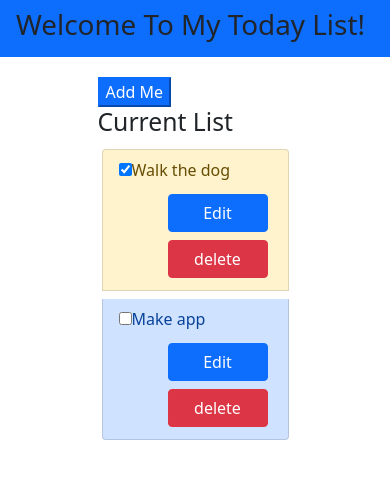
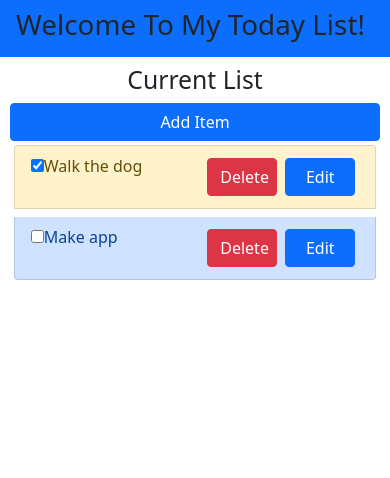
Before and after one commit to nacerillo/stem-todo, a React (Create React App) app: page / in a window 390 px wide. Shown: the top 478 px of the page. Built offline with nearby package versions, Linux system fonts and the light colour scheme.

Commit message:
cleaning up display by centering list title and adding media queries

```diff
--- a/src/AddTodoModal.tsx
+++ b/src/AddTodoModal.tsx
@@ -1,6 +1,5 @@
 import React, { useState,ChangeEvent, FormEvent  } from "react";
 import Modal from 'react-bootstrap/Modal';
-
 import { AddTodo } from "./types";
 interface AddTodoFormProps {
   addTodo: AddTodo;
@@ -23,8 +22,12 @@ const AddTodoModal: React.FC<AddTodoFormProps> = ({ addTodo }) => {
   };
   return (
     <React.Fragment>
+      <div>
 
-    <button className="btn-primary" onClick = {handleShow}>Add Me</button>
+         <h2 className = "text-center">Current List</h2>
+    <button className="btn btn-block btn-primary" onClick = {handleShow}>Add Item</button>
+      </div>
+
      <Modal show={show} onHide={handleClose}>
         <Modal.Header closeButton>
           <Modal.Title>Add An Item</Modal.Title>
--- a/src/App.css
+++ b/src/App.css
@@ -2,3 +2,10 @@
 	margin: 5% auto;
 	width: 50%;
 }
+
+@media only screen and (max-width: 700px) {
+	.todo-list {
+		margin: 2% auto;
+		width: 95%;
+	}
+}
--- a/src/EditTodoModal.tsx
+++ b/src/EditTodoModal.tsx
@@ -1,6 +1,6 @@
 import React, { useState,ChangeEvent, FormEvent  } from "react";
 import Modal from 'react-bootstrap/Modal';
-
+import "./TodoListItem.css";
 import { Todo, UpdateTodo } from "./types";
 interface EditTodoFormProps {
   updateTodo: UpdateTodo;
@@ -26,7 +26,7 @@ const EditTodoModal: React.FC<EditTodoFormProps> = ({ updateTodo, selectedTodo }
   };
   return (
     <React.Fragment>
-    <button className="btn m-1 btn-primary" onClick = {handleShow}>Edit</button>
+    <button className="btnitem btn m-1 btn-primary" onClick = {handleShow}>Edit</button>
      <Modal show={show} onHide={handleClose}>
         <Modal.Header closeButton>
           <Modal.Title>Edit Current Item</Modal.Title>
--- a/src/Navbar.tsx
+++ b/src/Navbar.tsx
@@ -2,7 +2,7 @@ import React from "react";
 export const Navbar: React.FC = () => {
   return (
       <div className = "navbar bg-primary">
-            <h1>
+            <h1 className = "text-dark">
                 Welcome To My Today List!
             </h1>
         </div>
--- a/src/TodoList.tsx
+++ b/src/TodoList.tsx
@@ -1,7 +1,7 @@
-import React, {useState} from "react";
+import React from "react";
 import { Todo, ToggleComplete ,DeleteTodo, UpdateTodo } from "./types";
 import { TodoListItem } from "./TodoListItem";
-import { DragDropContext } from 'react-beautiful-dnd';
+//import { DragDropContext } from 'react-beautiful-dnd';
 interface TodoListProps {
   todos: Array<Todo>;
   toggleComplete: ToggleComplete;
@@ -19,7 +19,7 @@ export const TodoList: React.FC<TodoListProps> = ({
 
   return (
     <React.Fragment>
-    <h2>Current List</h2>
+
     <ul className = 'list-group'>
       {todos.map((todo) => (
         <TodoListItem
--- a/src/TodoListItem.css
+++ b/src/TodoListItem.css
@@ -1,8 +1,10 @@
-.m-1 .list-group-item .complete {
-	background-color: tomato;
-}
-
-.btn {
+.btnitem {
 	width: 100px;
 	float: right;
 }
+
+@media only screen and (max-width: 700px) {
+	.btnitem {
+		width: 70px;
+	}
+}
--- a/src/TodoListItem.tsx
+++ b/src/TodoListItem.tsx
@@ -35,19 +35,18 @@ export const TodoListItem: React.FC<TodoListItemProps> = ({
 
   return (
     <li className = {todo.complete ? "m-1 list-group-item list-group-item-warning" : "m-1 list-group-item list-group-item-primary"} >
-      <label>
+
         <input
           type="checkbox"
           onChange={() => toggleComplete(todo)}
           checked={todo.complete}
         />
        {todo.text}
-      </label>
+
       <span>
         <EditTodoModal updateTodo = {updateTodo} selectedTodo = {todo}/>
-        <button type="button"  className = "btn m-1 btn-danger" onClick={() => deleteTodo(todo)}>delete</button>
+        <button type="button"  className = "btnitem btn m-1 btn-danger" onClick={() => deleteTodo(todo)}>Delete</button>
       </span>
-
     </li>
   );
 };
```
